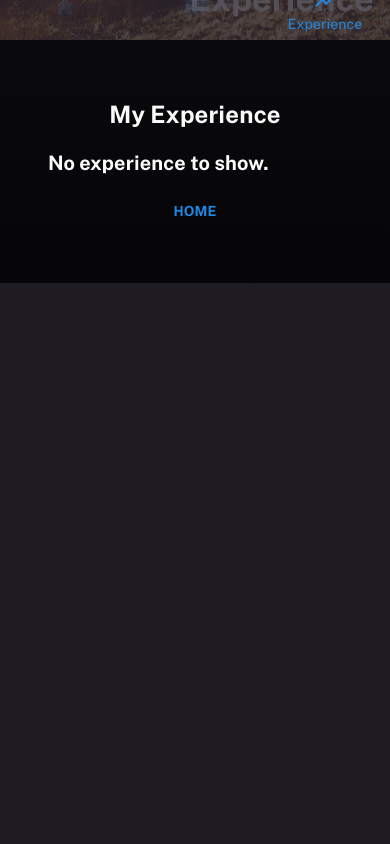
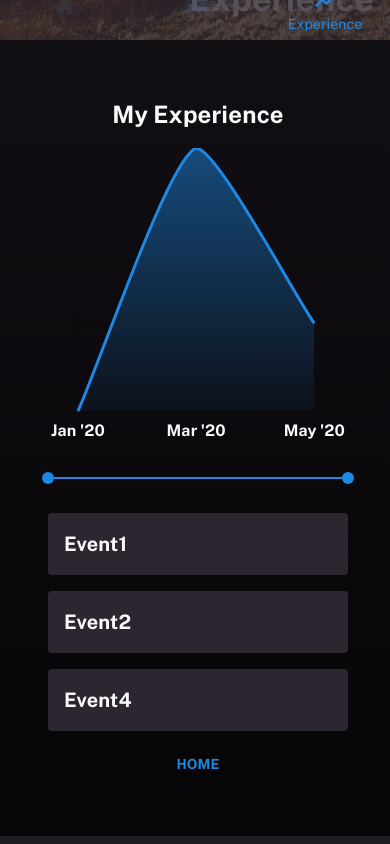
Before and after one commit to soupjake/me_app, a React (Create React App) app: page /experience in a window 390 px wide. Shown: the part 804-1648 px from the top of the page. Before the commit the page ends 1095 px from the top, so only its background shows below. Built offline with nearby package versions, Linux system fonts and the light colour scheme.

Commit message:
dinner checkpoint

```diff
--- a/src/components/Charts/LineChart.tsx
+++ b/src/components/Charts/LineChart.tsx
@@ -5,10 +5,10 @@ import { ChartData, ChartOptions } from "chart.js";
 import { useTheme } from "@material-ui/styles";
 import Event from "../../models/event";
 import { chartFont, tooltipStyle, createGradient } from "../../helpers/chart-helper";
-import { darkBackground2, lightBackground2 } from "../../styles/styles-base";
 
 interface LineChartProps {
   experience: Event[];
+  values: number[];
   smAndDown: boolean;
 }
 
@@ -28,9 +28,18 @@ export default function LineChart(props: LineChartProps) {
           backgroundColor: createGradient(canvas, color, height),
           borderColor: color,
           borderJoinStyle: "round",
-          lineTension: 0.0,
+          lineTension: 0.2,
           pointHoverBorderWidth: 4,
-          hoverBorderColor: color
+          hoverBorderColor: color,
+          pointBackgroundColor: function (context) {
+            let index = context.dataIndex;
+            let value = context.dataset.data[index];
+            return value < 0
+              ? "red" // draw negative values in red
+              : index % 2
+              ? "blue" // else, alternate values in blue and green
+              : "green";
+          }
         }
       ]
     };
@@ -44,7 +53,6 @@ export default function LineChart(props: LineChartProps) {
     scales: {
       xAxes: [
         {
-          id: "x-axis-0",
           type: "time",
           distribution: "series",
           time: {
@@ -52,10 +60,7 @@ export default function LineChart(props: LineChartProps) {
               day: "D MMM",
               month: "MMM 'YY"
             },
-            unit:
-              dateTab === DateRange.OneWeek || dateTab === DateRange.OneMonth || dateTab === DateRange.SixMonth
-                ? "day"
-                : "month"
+            unit: "month"
           },
           gridLines: {
             display: false
@@ -67,45 +72,11 @@ export default function LineChart(props: LineChartProps) {
             autoSkip: true,
             autoSkipPadding: theme.spacing(4)
           }
-        },
-        {
-          id: "x-axis-1",
-          type: "time",
-          distribution: fiveOrMax ? "linear" : "series",
-          gridLines: {
-            display: false
-          },
-          ticks: {
-            display: false
-          }
         }
       ],
       yAxes: [
         {
-          id: "y-axis-0",
-          scaleLabel: {
-            ...chartFont(theme),
-            display: !smAndDown,
-            labelString: "GBX"
-          },
-          gridLines: {
-            color: theme.palette.divider,
-            zeroLineColor: theme.palette.divider,
-            display: true
-          },
           ticks: {
-            ...chartFont(theme),
-            display: true,
-            autoSkip: true
-          }
-        },
-        {
-          id: "y-axis-1",
-          gridLines: {
-            display: false
-          },
-          ticks: {
-            max: Math.max(...volumes.map(volume => volume.y as number)) * 3,
             display: false
           }
         }
--- a/src/components/Pages/Experience.tsx
+++ b/src/components/Pages/Experience.tsx
@@ -1,14 +1,15 @@
-import React, { useEffect } from "react";
+import React, { useEffect, useState, ChangeEvent } from "react";
 import Grid from "@material-ui/core/Grid";
 import experienceImage from "../../assets/experience.jpg";
 import Paper from "@material-ui/core/Paper";
+import Slider from "@material-ui/core/Slider";
 import Skeleton from "@material-ui/lab/Skeleton";
 import LinkButton from "../Navigation/LinkButton";
 import Event from "../../models/event";
 import useStylesBase from "../../styles/styles-base";
 import { useSelector, useDispatch } from "react-redux";
 import { AppState } from "../../store/app-state";
-import { getSkillsRequest } from "../../store/reducers/skills-reducers";
+import { getExperienceRequest } from "../../store/reducers/experience-reducers";
 import Typography from "@material-ui/core/Typography";
 import Container from "@material-ui/core/Container";
 import { getHeaderSize, getSubheaderSize } from "../../helpers/text-helper";
@@ -28,17 +29,24 @@ export default function Experience() {
   const classes = useStyles();
   const classesBase = useStylesBase();
   const { experience, loading, error } = useSelector((state: AppState) => state.experience);
+  const [values, setValues] = useState<number[]>([0, 0]);
+  const smAndDown: boolean = useMediaQuery((theme: Theme) => theme.breakpoints.down("sm"));
   const dispatch = useDispatch();
-  const smAndDown: boolean = useMediaQuery((theme: Theme) => theme.breakpoints.down("sm"));
 
   useEffect(() => {
     if (!experience.length && !error) {
-      dispatch(getSkillsRequest());
+      dispatch(getExperienceRequest());
+    } else {
+      setValues([0, experience.length - 1]);
     }
   }, [experience.length, error, dispatch]);
 
+  const handleChange = (event: ChangeEvent<{}>, newValues: number | number[]) => {
+    setValues(newValues as number[]);
+  };
+
   const content = loading ? (
-    <Grid item xs={12} md={6}>
+    <Grid item xs={12}>
       <Grid container>
         <Skeleton variant="rect" height={smAndDown ? 300 : 400} width="100%" />
       </Grid>
@@ -49,12 +57,15 @@ export default function Experience() {
     </Grid>
   ) : (
     <>
-      <Grid item xs={12} md={6}>
-        <LineChart experience={experience} smAndDown={smAndDown} />
+      <Grid item xs={12}>
+        <LineChart experience={experience} values={values} smAndDown={smAndDown} />
       </Grid>
-      <Grid item xs={12} md={6}>
+      <Grid item xs={12}>
+        <Slider value={values} max={experience.length - 1} onChange={handleChange} valueLabelDisplay="auto" />
+      </Grid>
+      <Grid item xs={12}>
         <Grid container spacing={2}>
-          {experience.map((event: Event) => (
+          {experience.slice(values[0], values[1] + 1).map((event: Event) => (
             <Grid item xs={12} key={event.name}>
               <Paper elevation={0} className={classes.event}>
                 <Typography variant="h6">{event.name}</Typography>
--- a/src/services/skills-service.ts
+++ b/src/services/skills-service.ts
@@ -9,6 +9,6 @@ export async function getSkills(): Promise<Skill[]> {
       } catch (e) {
         reject({ message: e });
       }
-    }, 2000);
+    }, 1000);
   });
 }
--- a/src/store/data/events.json
+++ b/src/store/data/events.json
@@ -1,19 +1,19 @@
 [
   {
     "name": "Event1",
-    "date": "01/2020",
+    "date": "2020-01-01",
     "value": 50.0,
     "description": "description"
   },
   {
     "name": "Event2",
-    "date": "03/2020",
+    "date": "2020-03-01",
     "value": 80.0,
     "description": "description"
   },
   {
     "name": "Event4",
-    "date": "05/2020",
+    "date": "2020-05-01",
     "value": 60.0,
     "description": "description"
   }
```
